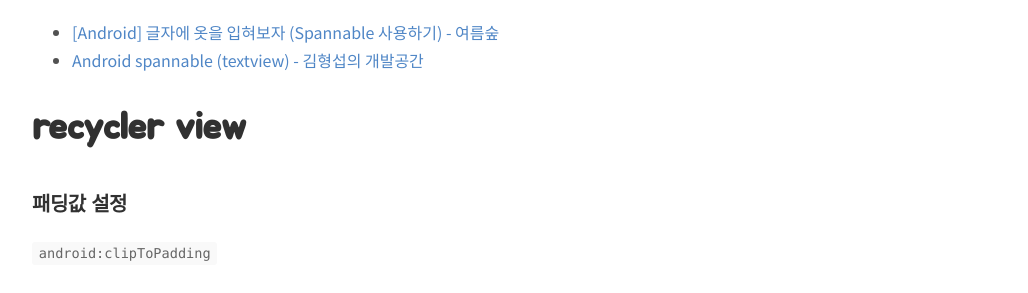
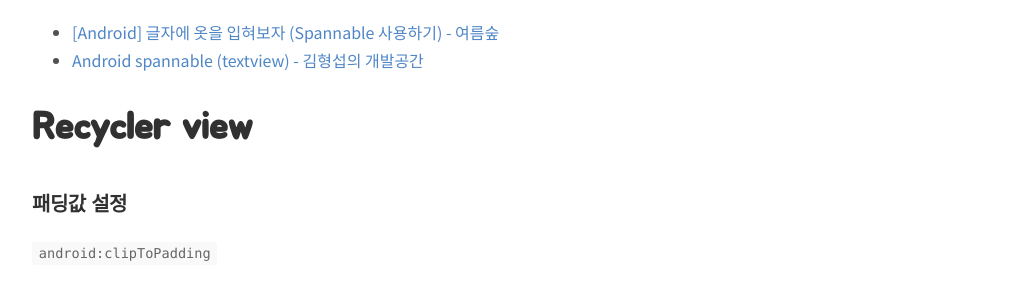
Before and after one commit to wooooooak/wooooooak.github.io, a Jekyll site: the page built from _posts/android/2019-06-14-android메모.md, in a window 1280 px wide and 900 px high, scrolled down 659 px. Shown: the part 151-444 px from the top of the window, without its empty margins (248-1276 px from the left). Built offline with Jekyll 4.4.1, drawn with Linux system fonts in a browser that asks for light colours; nearby versions of some CDN libraries; some web fonts are replaced; comment, search, counter and statistics services are not loaded.

Commit message:
오탈자 수정

```diff
--- a/_posts/android/2019-06-14-android메모.md
+++ b/_posts/android/2019-06-14-android메모.md
@@ -27,7 +27,7 @@ ContextCompat.getColor(context, R.color.colorBlabla)
 - [[Android] 글자에 옷을 입혀보자 (Spannable 사용하기) - 여름숲](https://re-build.tistory.com/13)
 - [Android spannable (textview) - 김형섭의 개발공간](https://sub-dev.tistory.com/10)
 
-# recycler view
+# Recycler view
 
 ##### 패딩값 설정
 
```
